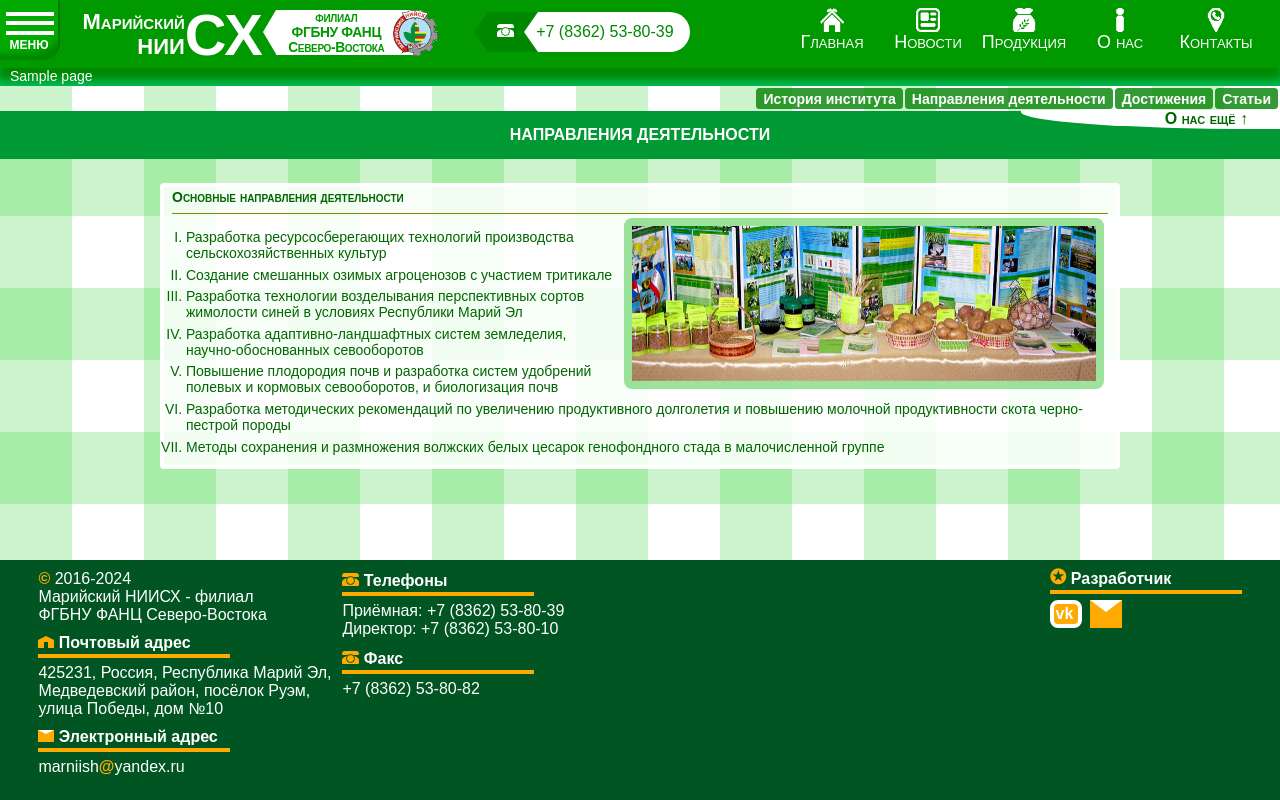
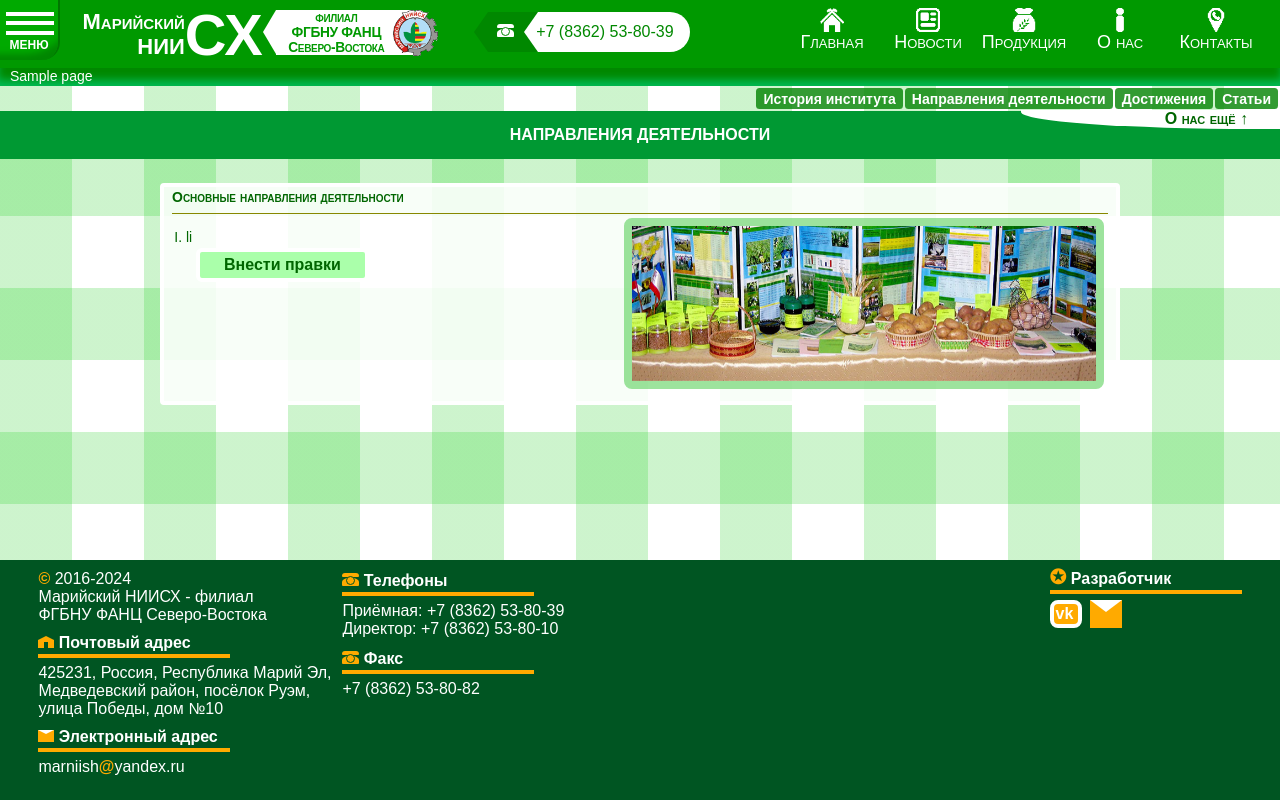
Before and after one commit to AlderKonst/DjangoMarRIA, a Django app: template marniish/siteapp/templates/siteapp/Trend.html in a window 1280 px wide. Run offline with Django 5.2, Linux system fonts and the light colour scheme; the template is opened without the code that fills it: values that come from a table or form of the project are taken from there, others are empty; tables that the repository leaves empty hold one stand-in row (values such as "Sample post").

Commit message:
Отобразил основные направления деятельности через for

```diff
--- a/marniish/siteapp/templates/siteapp/Trend.html
+++ b/marniish/siteapp/templates/siteapp/Trend.html
@@ -36,14 +36,11 @@
 			</div>
 		<section>
 			<ol>
-				<li>Разработка ресурсосберегающих технологий производства сельскохозяйственных культур</li>
-				<li>Cоздание смешанных озимых агроценозов с участием тритикале</li>
-				<li>Разработка технологии возделывания перспективных сортов жимолости синей в условиях Республики Марий Эл</li>
-				<li>Разработка адаптивно-ландшафтных систем земледелия, научно-обоснованных севооборотов</li>
-				<li>Повышение плодородия почв и разработка систем удобрений полевых и кормовых севооборотов, и биологизация почв</li>
-				<li>Разработка методических рекомендаций по увеличению продуктивного долголетия и повышению молочной продуктивности скота черно-пестрой породы</li>
-				<li>Методы сохранения и размножения волжских белых цесарок генофондного стада в малочисленной группе</li>
+			{% for li in lis %}
+				<li>li</li>
+			{% endfor %}
 			</ol>
+			<a href="{% url 'siteapp:Trend_change' %}">Внести правки</a>
 		</section>
 	</article>
 	</div>
```
